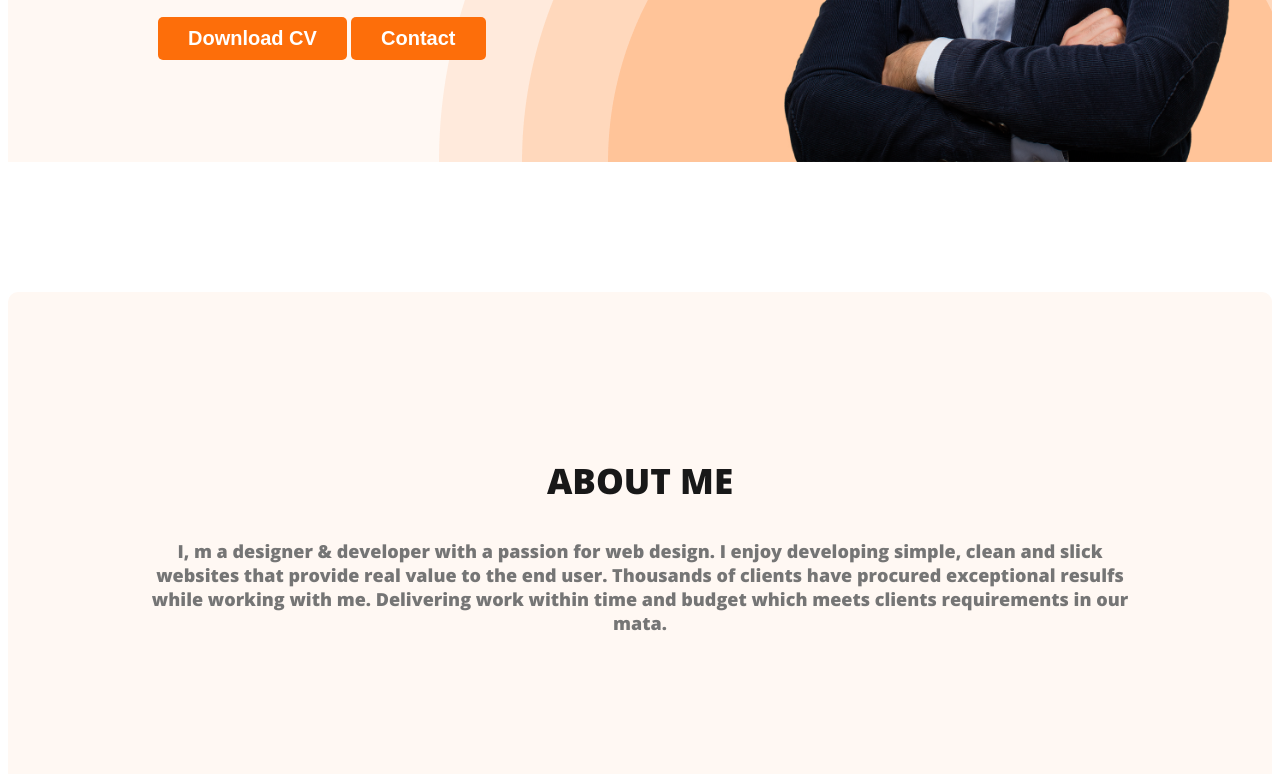
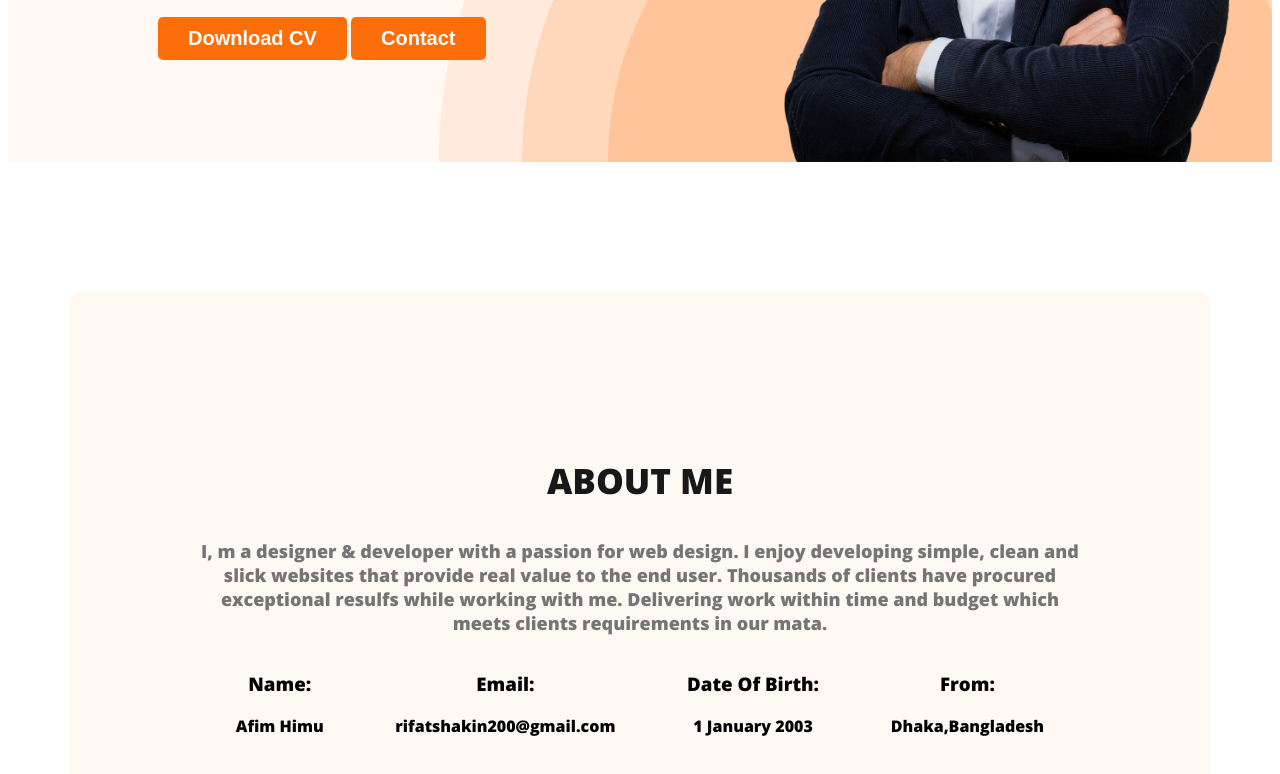
Before and after one commit to ISMAIL878727/my-portfolio-website, a plain HTML site: page index.html in a window 1280 px wide. Shown: the part 606-1380 px from the top of the page. Drawn offline with nearby package versions, Linux system fonts and the light colour scheme.

Commit message:
fifth work

```diff
--- a/index.html
+++ b/index.html
@@ -40,6 +40,24 @@
                 slick websites that provide real value to the end user. Thousands of clients have procured
                 exceptional resulfs while working with me. Delivering work within time and budget which meets
                 clients requirements in our mata.</p>
+                <div class="about-info-container">
+                    <div class="about-info">
+                        <h3 class="info-title">Name:</h3>
+                        <p class="info-description">Afim Himu</p>
+                    </div>
+                    <div class="about-info">
+                        <h3 class="info-title">Email:</h3>
+                        <p class="info-description">rifatshakin200@gmail.com</p>
+                    </div>
+                    <div class="about-info">
+                        <h3 class="info-title">Date Of Birth:</h3>
+                        <p class="info-description">1 January 2003</p>
+                    </div>
+                    <div class="about-info">
+                        <h3 class="info-title">From:</h3>
+                        <p class="info-description">Dhaka,Bangladesh</p>
+                    </div>
+                </div>
 
         </section>
 
--- a/style.css
+++ b/style.css
@@ -91,6 +91,10 @@ nav a{
     margin-bottom: 20px;
 }
 /* main section style */
+main{
+    max-width: 1140px;
+    margin: 0 auto;
+}
 
 /* about section style */
 .about{
@@ -99,3 +103,10 @@ nav a{
     background: #FFF8F3;
     margin: 130px 0;
 }
+.about-info-container{
+    display: flex;
+    justify-content: space-around;
+}
+.about-info{
+    text-align: center;
+}
```
